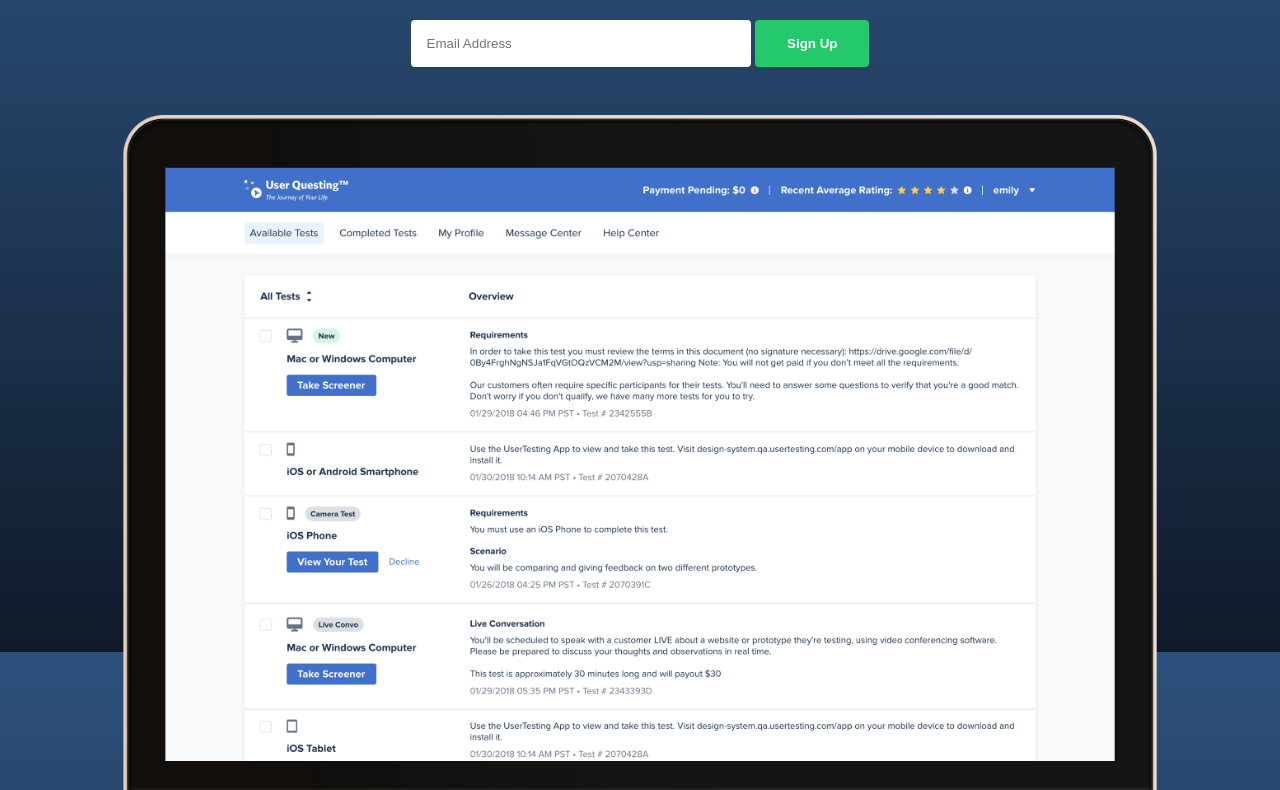
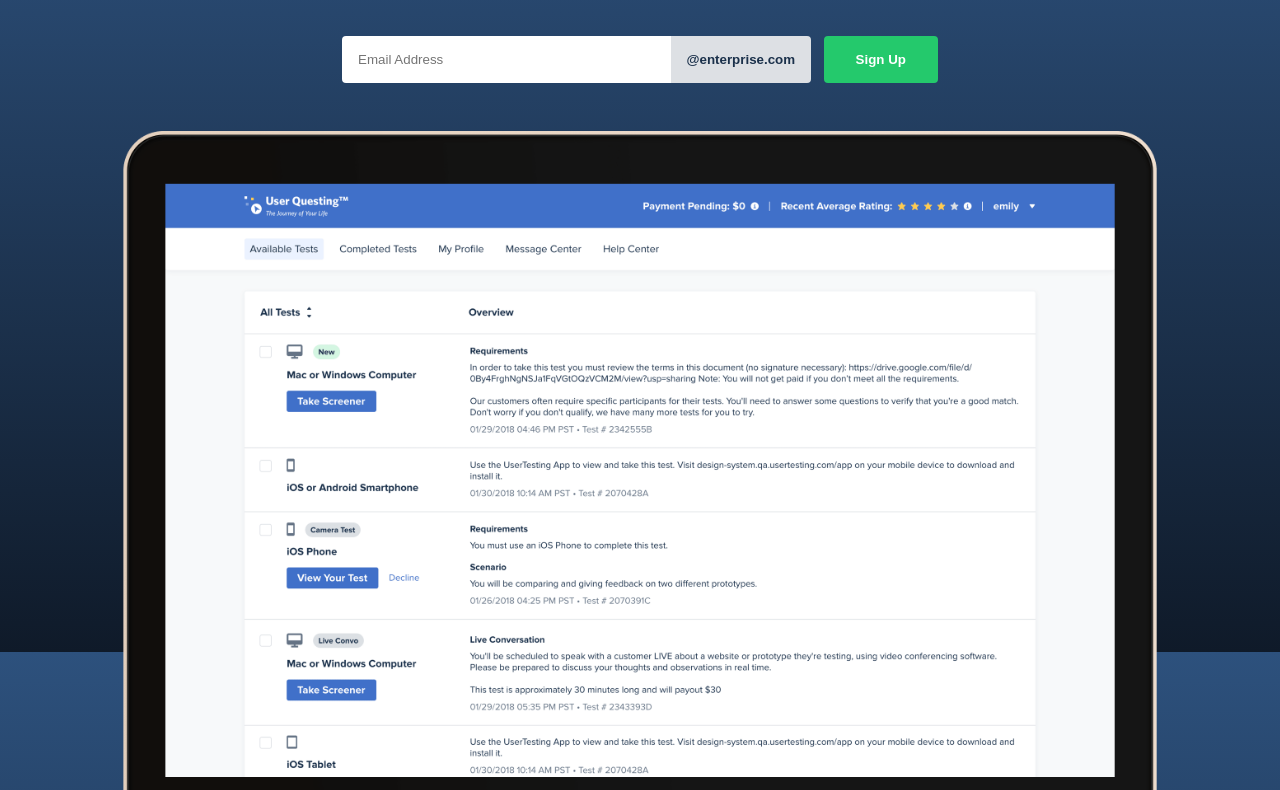
Before and after one commit to darrendub/User-Questing, a plain HTML site: page index.html in a window 1280 px wide. Shown: the part 148-938 px from the top of the page. Drawn offline with Linux system fonts and the light colour scheme.

Commit message:
Add enterprise label

```diff
--- a/index.html
+++ b/index.html
@@ -11,8 +11,9 @@
       <img class="logo" src="img/uq-logo.png">
       <form>
           <div>
-            <input type="text" id="email" placeholder="Email Address" name="first_name">
-            <button>Sign Up</button>
+            <input type="text" id="email" placeholder="Email Address" name="email">
+            <button type="button" class="email">@enterprise.com</button>
+            <button type="button" class="sign-up">Sign Up</button>
           </div>
     </form>
     </div>
--- a/sass/_color.scss
+++ b/sass/_color.scss
@@ -2,3 +2,5 @@
 $white:			#fff;
 $colbalt:		#4070C9;
 $mint:			#24C96C;
+$smoke:			#DDE0E4;
+$midnight:		#1B314B;
--- a/sass/_layout.scss
+++ b/sass/_layout.scss
@@ -16,13 +16,24 @@ input {
 	border: none;
     border-radius: 4px;
     padding: $base-unit*2;
-	width: 50%;
+	width: 40%;
 	@media (min-width: $screen-sm) {
 		width: 25%;
 	}
 }
 
-button {
+.email {
+	padding: $base-unit*2 $base-unit*2;
+	background: $smoke;
+	border: 0;
+	border-radius: 0 4px 4px 0;
+	color: $midnight;
+	font-weight: bold;
+	margin-left: -$base-unit*2;
+	margin-right: $base-unit;
+}
+
+.sign-up {
 	padding: $base-unit*2 $base-unit*4 ;
 	background: $mint;
 	border: 0;
@@ -30,6 +41,7 @@ button {
 	color: $white;
 	font-weight: bold;
 	cursor: pointer;
+	margin-top: $base-unit*2;
 }
 
 .logo {
```
Also changed, not shown: main.css, 1 other file.
